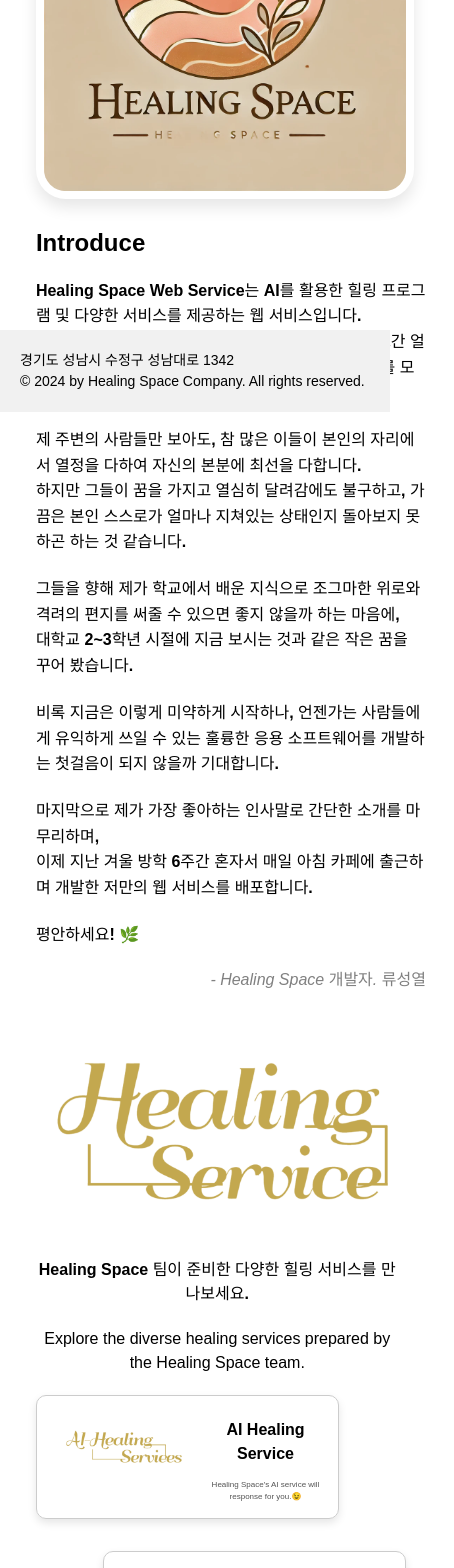
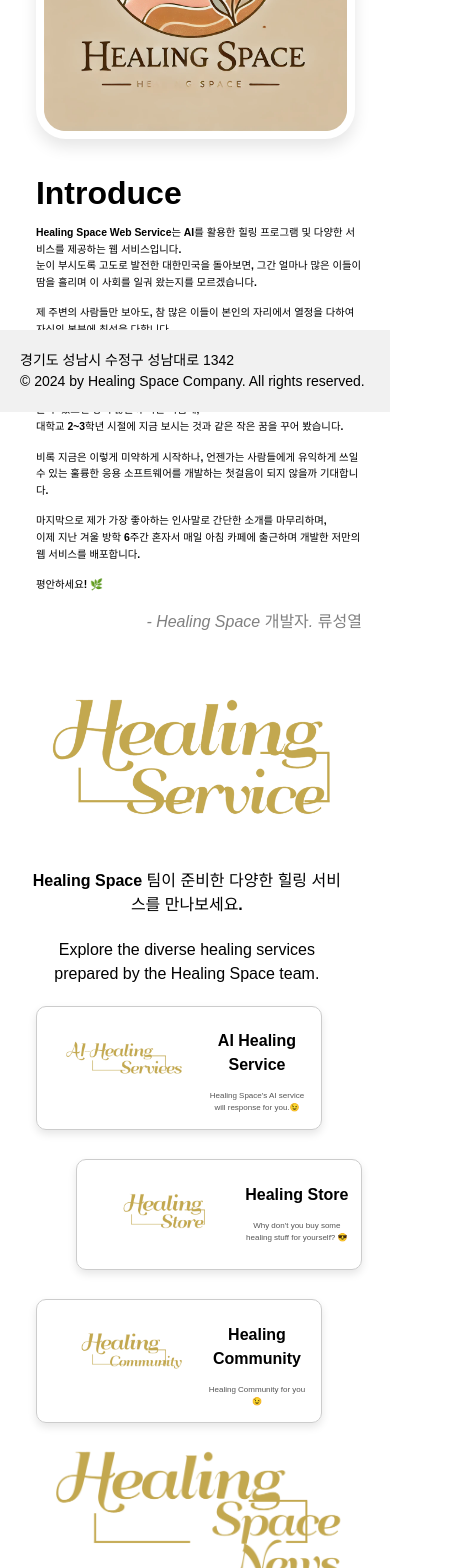
Before and after one commit to passionryu/Healing-Space-Front, a React (Vite) app: page / in a window 390 px wide. Shown: the part 432-2000 px from the top of the page, 454 px wide, since content can reach past the window. Built offline with nearby package versions, Linux system fonts and the light colour scheme; no server answers.

Commit message:
[fix] 메인페이지 좌우 넓이 문제 해결

```diff
--- a/src/pages/MainPage.jsx
+++ b/src/pages/MainPage.jsx
@@ -37,7 +37,7 @@ function Main() {
           {/* </Link> */}
 
           {/* 오른쪽 텍스트 영역 */}
-          <div className="about-us-text">
+          <div className="main-about-us-text">
             <h1 style={{ textAlign: "left" }}>  Introduce  </h1>
             <h4>Healing Space Web Service는 AI를 활용한 힐링 프로그램 및 다양한 서비스를 제공하는 웹 서비스입니다. <br />
               눈이 부시도록 고도로 발전한 대한민국을 돌아보면, 그간 얼마나 많은 이들이 땀을 흘리며 이 사회를 일궈 왔는지를 모르겠습니다. </h4>
--- a/src/styles/MainPage.css
+++ b/src/styles/MainPage.css
@@ -168,13 +168,13 @@
 
   .main-page{
     margin-top : 18vh;
-    width: 100vw;
+    width: 100%;
   }
   /* About US 부분 */
 
   /* 전체 컨테이너 스타일 */
   .main-about-us-container {
-    width: 100vw;
+    width: 100%;
     margin-top: 0px;
     display:grid;
     text-align: left; /* 텍스트 좌측 정렬 */
@@ -185,7 +185,7 @@
 
   /* 이미지 스타일 */
   .main-about-us-image img {
-    width: 93vw; /* 이미지 최대 너비 */
+    width: 93%; /* 이미지 최대 너비 */
     padding : 2vw;
     height: auto; /* 비율 유지 */
     border-radius: 30px; /* 둥근 모서리 (선택 사항) */
@@ -203,12 +203,12 @@
   }
 
   .main-about-us-text h1 {
-    font-size: 3rem;
+    font-size: 2rem;
     margin-bottom: 0.6vh;
   }
 
   .main-about-us-text h4 {
-    font-size: 1rem;
+    font-size: 0.65rem;
     line-height: 1.6;
   }
 
@@ -217,7 +217,7 @@
   /* 힐링 서비스 로고 부분 */
 
   .healing-service-logo img {
-    width: 95vw;
+    width: 95%;
     height: auto;
     border-radius: 15px; /* 모서리를 둥글게 설정 */
     /*box-shadow: 0 4px 8px rgba(0, 0, 0, 0.2); /* 그림자 효과 */
@@ -226,23 +226,23 @@
   }
 
   .healing-service-description{
-    width : 95vw;
+    width : 95%;
   }
 
   /* 힐링 프로그램 요소 */
   .healing-program-container {
     margin-left: 0px;
     display: flex;
-    width: 95vw;
+    width: 100%;
     flex-direction: column;  /* 카드들을 세로로 배치 */
     align-items: flex-start;  /* 카드들을 왼쪽으로 정렬 */
-    gap: 20px;               /* 카드들 사이에 간격 추가 */
+    gap: 2vh;               /* 카드들 사이에 간격 추가 */
     padding: 1vw;           /* 컨테이너 여백 */
   }
 
   .main-card {
     display: flex;
-    width: 75%;            /* 카드 너비 */
+    width: 80%;            /* 카드 너비 */
     padding: 0.8vh 3vw;           /* 카드 안쪽 여백 */
     border: 1px solid #ccc; /* 카드 테두리 */
     border-radius: 10px;     /* 카드 모서리 둥글게 */
@@ -256,6 +256,10 @@
     width : 40vw;
     height: auto;
     /* height: 5vh; */
+  }
+
+  .card-text{
+    width: 60%;
   }
 
   .main-card:hover {
@@ -282,16 +286,21 @@
 
   /* 힐링 스페이스 뉴스 로고 부분 */
   .healing-space-news img{
-    width: 95vw;
+    width: 95%;
     height: auto;
   }
 
   .healing-space-desription{
-    width: 100vw;
+    width: 95%;
+  }
+
+  .healing-space-desription p{
+   font-size: 0.65rem;
+
   }
 
   .healing-blog-container {
-    width: 95vw;
+    width: 95%;
     display: flex;
     flex-wrap: wrap;
     gap: 20px;
```
